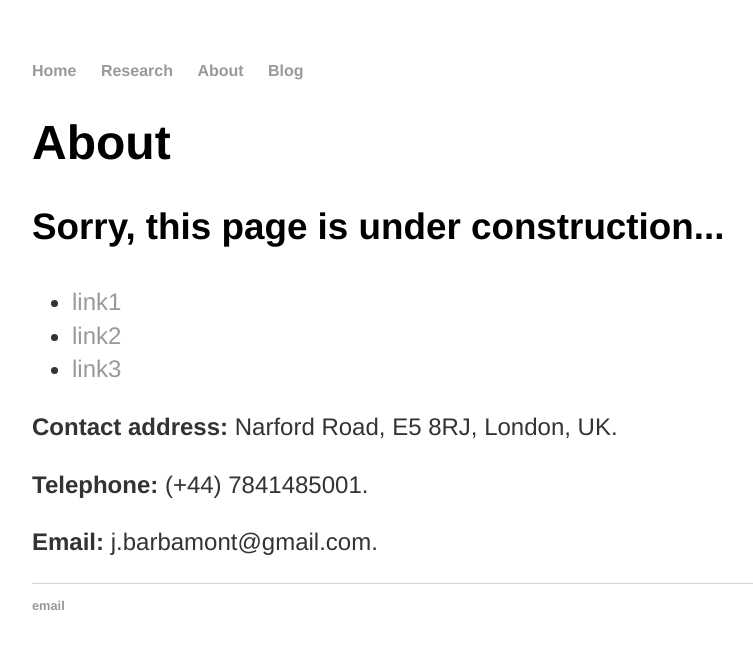
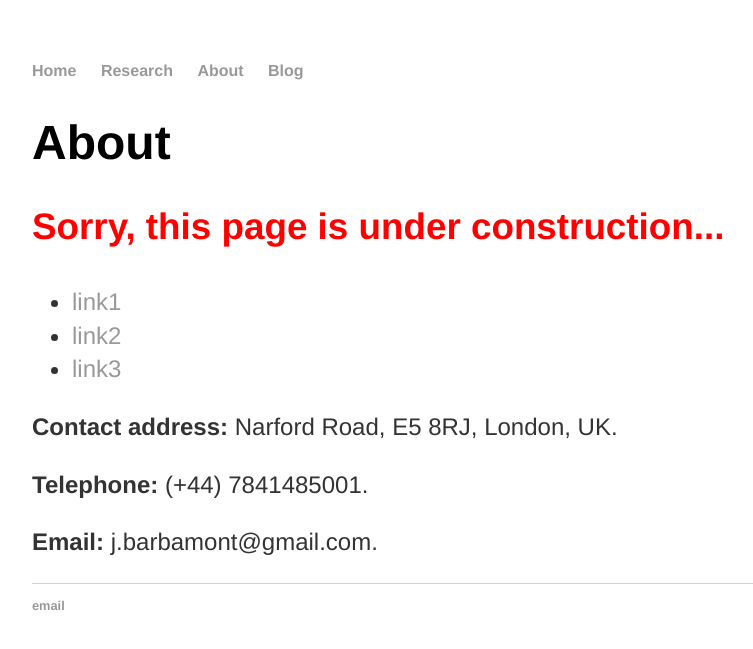
Before and after one commit to josebarbamontoya/josebarbamontoya.github.io, a Jekyll site: the page built from about/index.html, in a window 1280 px wide. Shown: the top 649 px of the page, without its empty margins (160-913 px from the left). Built offline with Jekyll 4.4.1, drawn with Linux system fonts in a browser that asks for light colours.

Commit message:
Update index.html

```diff
--- a/about/index.html
+++ b/about/index.html
@@ -5,7 +5,7 @@ title: Jose Barba-Montoya
 
 <div class="about">
   <h1>About</h1>
-	<h3>Sorry, this page is under construction...</h3>
+	<h3><font color="red">Sorry, this page is under construction...</h3>
 		<ul class="contacts">
 				<li><a href="#">link1</a></li>
 				<li><a href="#">link2</a></li>
```
